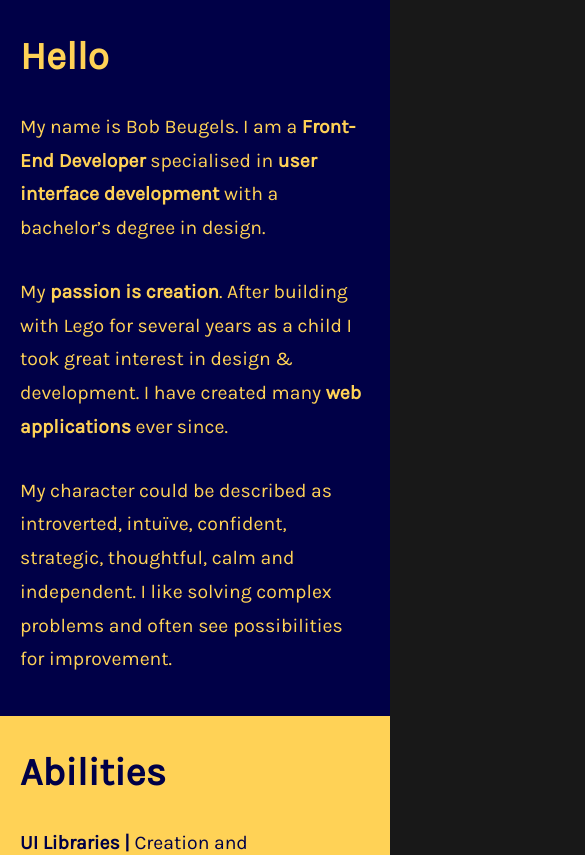
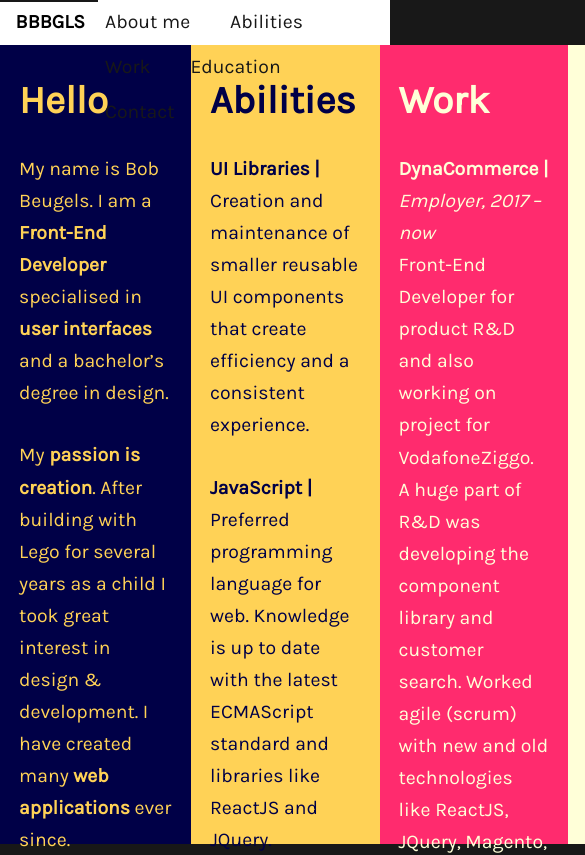
Before and after one commit to bobbeugels/BBBGLS, a React (Create React App) app: page / in a window 390 px wide. Shown: the top 855 px of the page, 585 px wide, since content can reach past the window. Built offline with nearby package versions, Linux system fonts and the light colour scheme.

Commit message:
Changed small screen size styling to mobile only

```diff
--- a/package.json
+++ b/package.json
@@ -12,6 +12,7 @@
     "node-sass": "^4.9.4",
     "prop-types": "^15.6.2",
     "react": "^16.6.0",
+    "react-device-detect": "^1.6.2",
     "react-dom": "^16.6.0",
     "react-router-dom": "^4.3.1",
     "react-scripts": "2.0.5"
--- a/src/App.scss
+++ b/src/App.scss
@@ -6,7 +6,12 @@
   display: flex;
 }
 
-html, #root {
+#root {
+  width: 100%;
+  height: 100%;
+}
+
+html {
   width: 100%;
   height: 100%;
   font-family: 'Karla', sans-serif;
@@ -39,18 +44,27 @@ body {
   font-style: italic;
 }
 
-.portrait {
+
+.device-wrapper {
+  height: 100%;
+  font-size: 2.3vh;
+  line-height: 3.8vh;
+}
+
+.mobile {
+  width: 100vw;
+
+  &.device-wrapper {
+    height: 100%;
+    font-size: 18px;
+    line-height: 30px;
+  }
+
   .App {
     width: 100%;
     height: auto;
     display: flex;
     flex-direction: column;
-  }
-
-  html, #root {
-    height: auto;
-    font-size: 18px;
-    line-height: 30px;
   }
 
   body {
@@ -63,28 +77,3 @@ body {
     }
   }
 }
-
-@media (max-width: 1024px) {
-  .App {
-    width: 100%;
-    height: auto;
-    display: flex;
-    flex-direction: column;
-  }
-
-  html, #root {
-    height: auto;
-    font-size: 18px;
-    line-height: 30px;
-  }
-
-  body {
-    width: 100%;
-    height: auto;
-
-    &::-webkit-scrollbar {
-      width: auto;
-      height: auto;
-    }
-  }
-}
--- a/src/AppRouter.js
+++ b/src/AppRouter.js
@@ -1,11 +1,14 @@
 import React from 'react';
 import { BrowserRouter as Router, Route } from 'react-router-dom';
+import { isMobile } from 'react-device-detect';
 import App from './App';
 
 const AppRouter = () => (
-  <Router>
-    <Route path="/" component={App} />
-  </Router>
+  <div className={`device-wrapper${isMobile ? ' mobile' : ''}`}>
+    <Router>
+      <Route path="/" component={App} />
+    </Router>
+  </div>
 );
 
 export default AppRouter;
--- a/src/Block/Block.scss
+++ b/src/Block/Block.scss
@@ -10,8 +10,6 @@
 
 .text-section {
   width: 80%;
-  font-size: 2.3vh;
-  line-height: 4vh;
 
   .text-section-title {
     font-size: 2em;
@@ -80,7 +78,7 @@
   }
 }
 
-.portrait {
+.mobile {
   .Block {
     width: 100%;
     height: auto;
@@ -96,20 +94,3 @@
     }
   }
 }
-
-@media (max-width: 1024px) {
-  .Block {
-    width: 100%;
-    height: auto;
-    padding: 40px 20px 10px 20px;
-    margin: 0;
-  }
-
-  .text-section {
-    width: auto;
-
-    p {
-      margin: 30px 0;
-    }
-  }
-}
--- a/src/Content/AboutMe.js
+++ b/src/Content/AboutMe.js
@@ -6,7 +6,7 @@ const AboutMe = () => (
   <React.Fragment>
     <p>
       My name is Bob Beugels. I am a <B>Front-End Developer</B> specialised in
-      <B> user interface development</B> with a bachelor’s degree in design.
+      <B> user interfaces</B> and a bachelor’s degree in design.
     </p>
     <p>
       My <B>passion is creation</B>. After building with Lego for several years
--- a/src/Navigation/Navigation.scss
+++ b/src/Navigation/Navigation.scss
@@ -73,14 +73,8 @@
   }
 }
 
-.portrait {
+.mobile {
   .Navigation {
     display: none;
   }
 }
-
-@media (max-width: 1024px) {
-  .Navigation {
-    display: none;
-  }
-}
```
Also changed, not shown: 1 other file (tests, documents, lock files or other folders).
